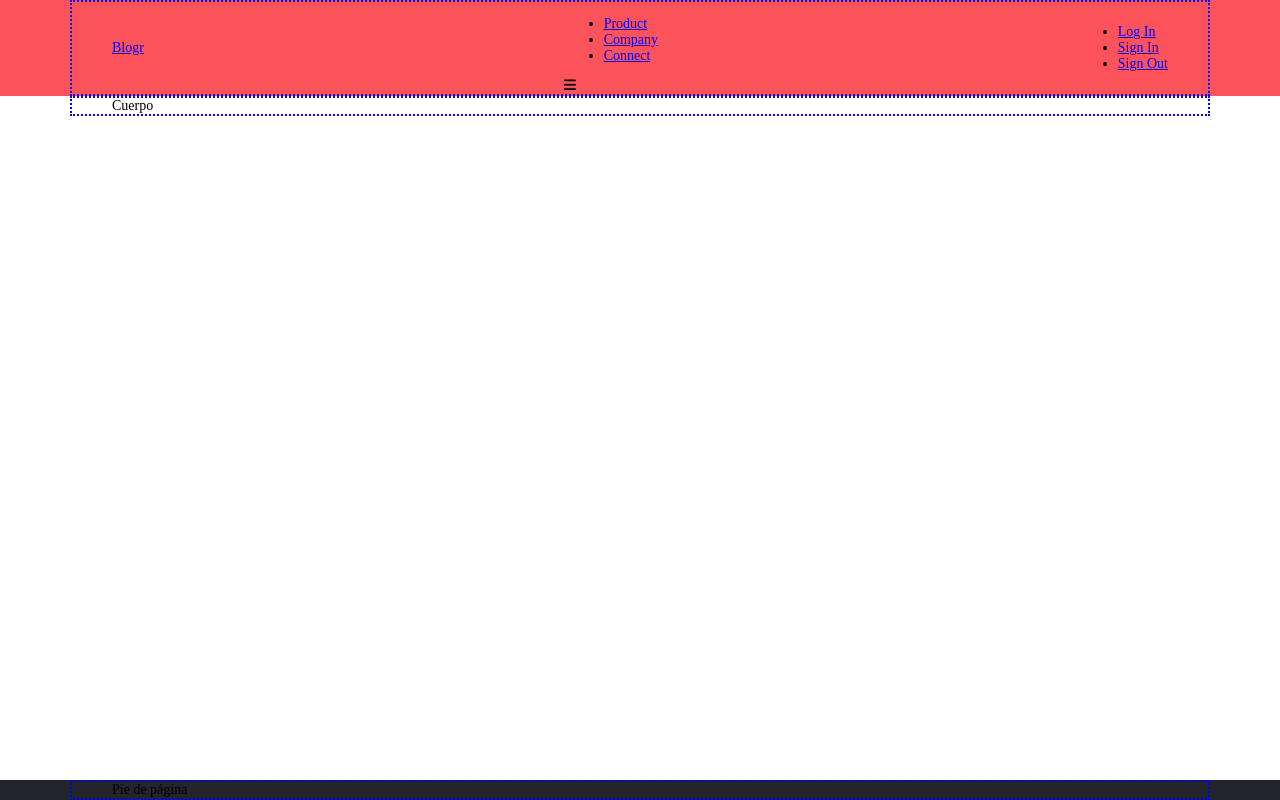
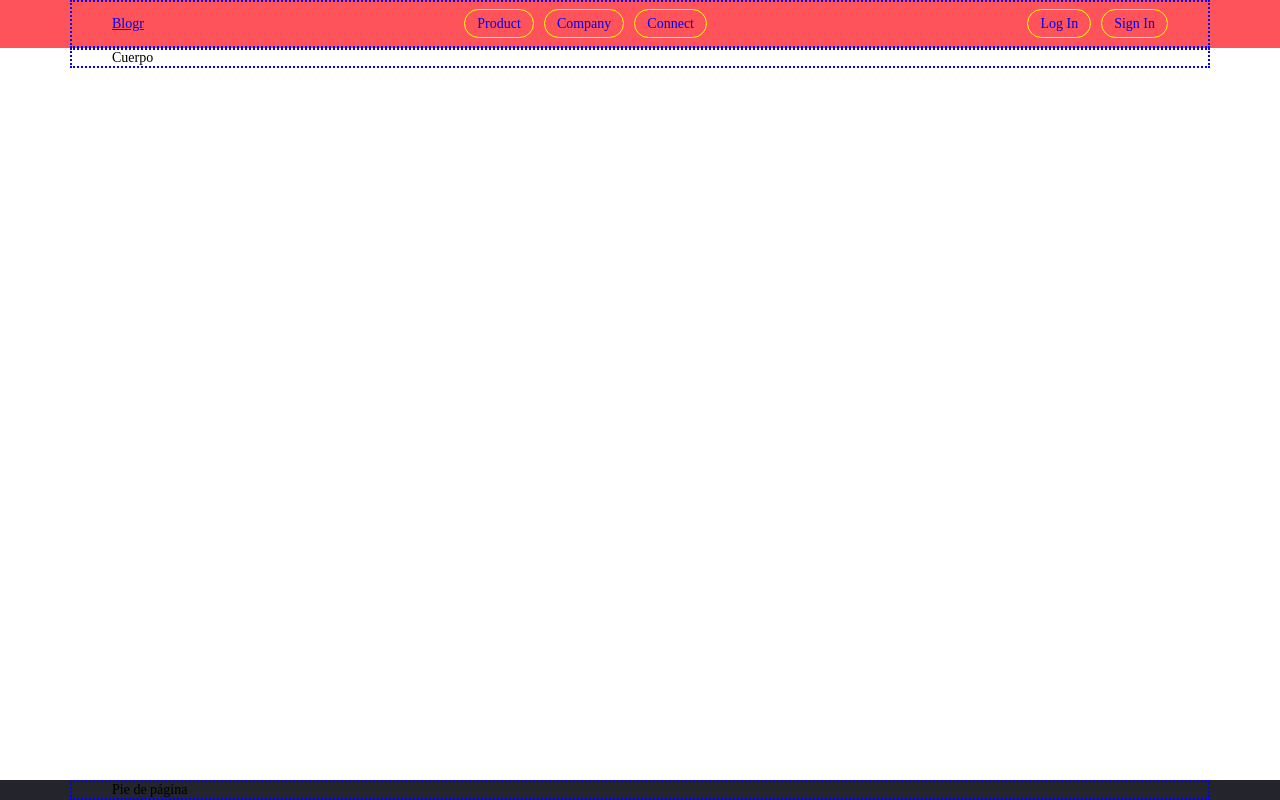
Before and after one commit to JuanLopez1212/Blogr-rwd, a plain HTML site: page index.html in a window 1280 px wide. Drawn offline with Linux system fonts and the light colour scheme.

Commit message:
Se editan los botones

```diff
--- a/css/style.css
+++ b/css/style.css
@@ -39,8 +39,40 @@ body {
     align-items: center;
 }
 
+.navbar-center {
+    display: flex;
+    justify-content: space-between;
+    align-items: center;
+    gap: 1rem;
+}
+
 .navbar-right {
     display: none;
+}
+
+.menu-main {
+    display: none;
+}
+
+.menu-authentication {
+    list-style: none;
+    display: flex;
+    justify-content: flex-start;
+    align-items: center;
+    gap: 1rem;
+    padding: 0;
+}
+
+.menu-authentication .item-3 {
+    display: none;
+}
+
+.btn {
+    border: 1px solid yellow;
+    padding: .6rem 1.2rem;
+    border-radius: 1.5rem;
+    box-sizing: border-box;
+    text-decoration: none;
 }
 
 /* Main */
@@ -89,6 +121,17 @@ body {
     .navbar-right {
         display: block;
     }
+    .menu-main {
+        list-style: none;
+        padding: 0;
+        display: flex;
+        justify-content: flex-start;
+        align-items: center;
+        gap: 1rem;
+    }
+    .icon-hamburguer {
+        display: none;
+    }
 }
 
 @media ( min-width: 992px ) {
--- a/index.html
+++ b/index.html
@@ -19,27 +19,27 @@
                     <nav class="navbar-center">
                         <ul class="menu-main">
                             <li class="menu-item item item-1">
-                                <a class="menu-link link link-1" href="#">Product</a>
+                                <a class="menu-link link link-1 btn" href="#">Product</a>
                             </li>
                             <li class="menu-item item item-2">
-                                <a class="menu-link link link-2" href="#">Company</a>
+                                <a class="menu-link link link-2 btn" href="#">Company</a>
                             </li>
                             <li class="menu-item item item-3">
-                                <a class="menu-link link link-3" href="#">Connect</a>
+                                <a class="menu-link link link-3 btn" href="#">Connect</a>
                             </li>
                         </ul>
-                        <i class="fa-solid fa-bars"></i>
+                        <i class="fa-solid fa-bars icon-hamburguer"></i>
                     </nav>
                     <nav class="navbar-right">
                         <ul class="menu-authentication">
                             <li class="menu-item item item-1">
-                                <a class="menu-link link link-1" href="#">Log In</a>
+                                <a class="menu-link link link-1 btn" href="#">Log In</a>
                             </li>
                             <li class="menu-item item item-2">
-                                <a class="menu-link link link-2" href="#">Sign In</a>
+                                <a class="menu-link link link-2 btn" href="#">Sign In</a>
                             </li>
                             <li class="menu-item item item-3">
-                                <a class="menu-link link link-3" href="#">Sign Out</a>
+                                <a class="menu-link link link-3 btn" href="#">Sign Out</a>
                             </li>
                         </ul>
                     </nav>
```
